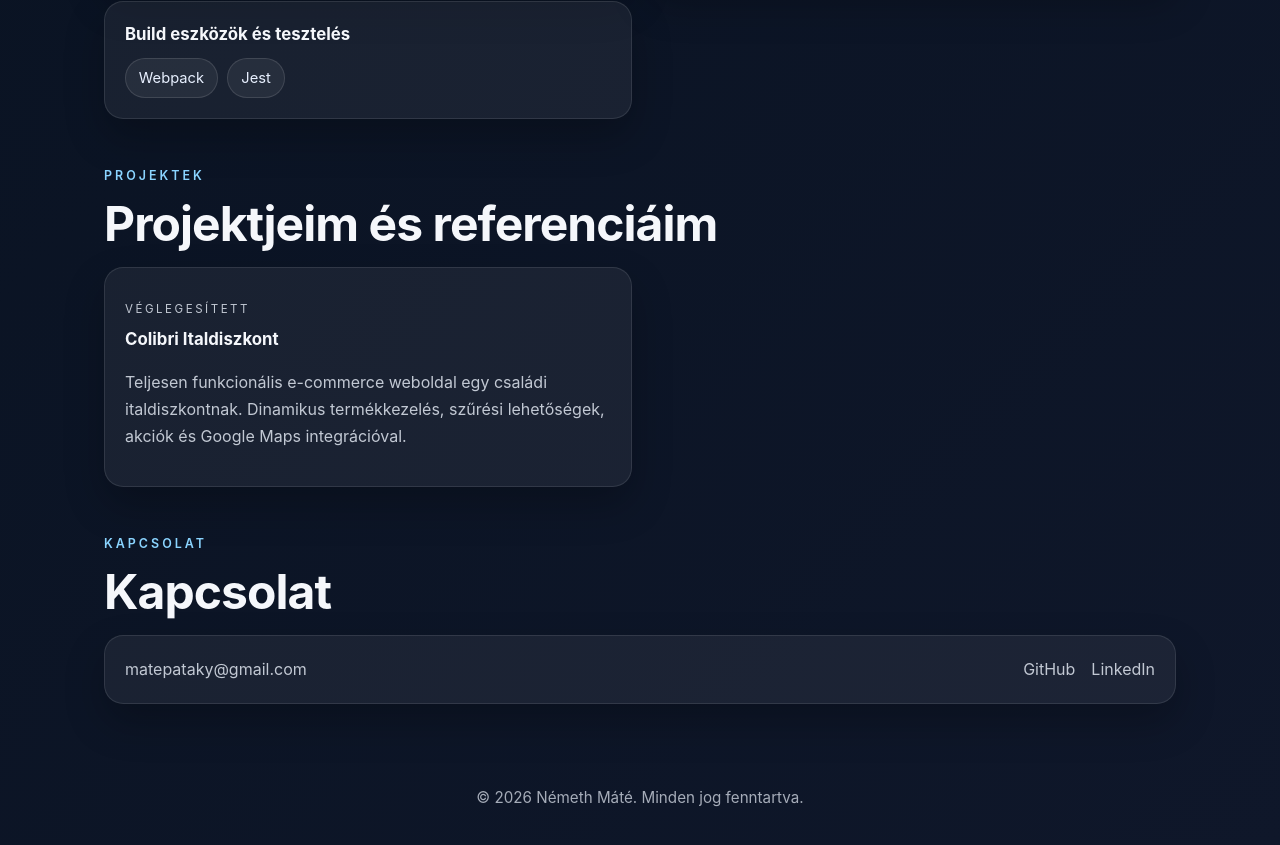
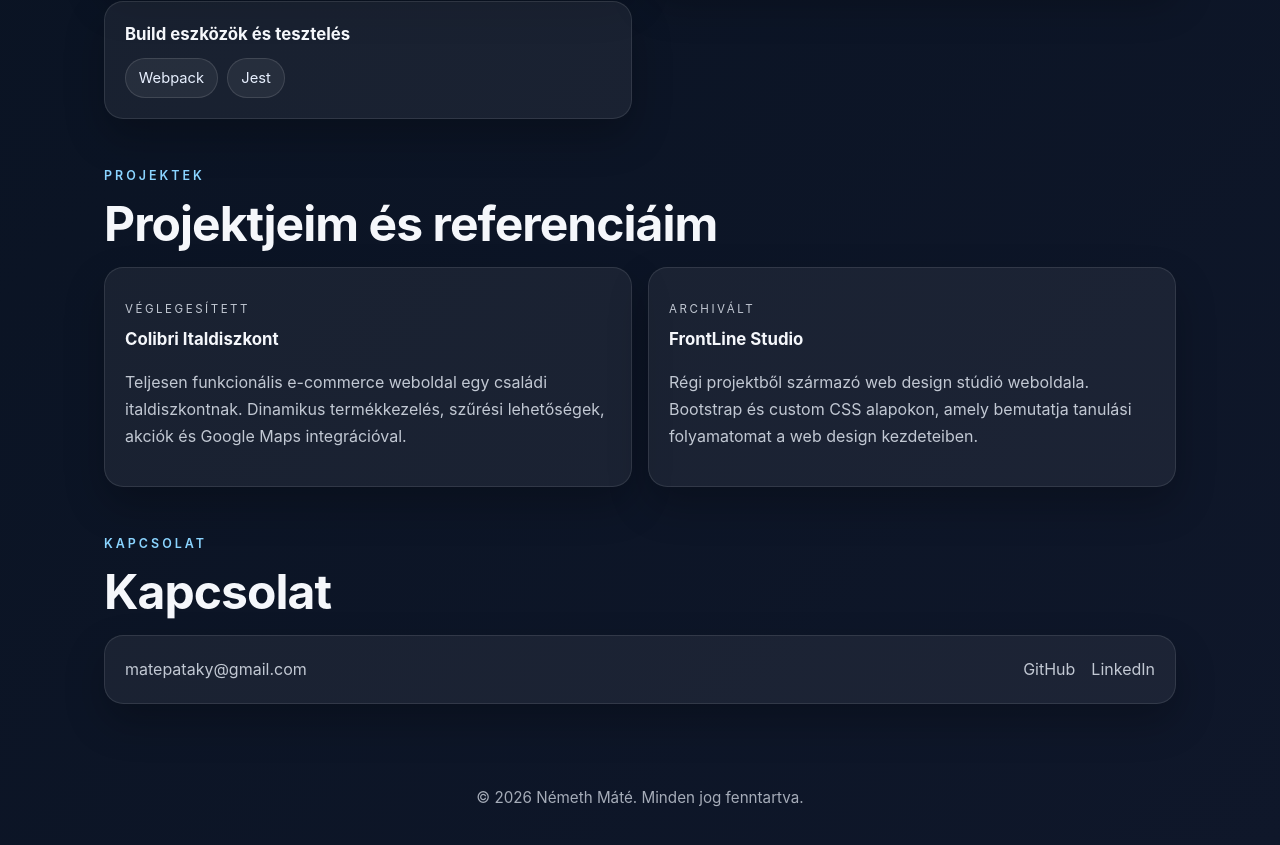
Before and after one commit to nmthmate/portfolio, an Angular app: page / in a window 1280 px wide. Shown: the part 1518-2363 px from the top of the page. Built offline with nearby package versions, Linux system fonts and the light colour scheme.

Commit message:
Add FrontLine Studio project to portfolio

```diff
--- a/src/app/app.ts
+++ b/src/app/app.ts
@@ -51,6 +51,11 @@ export class App {
       title: 'Colibri Italdiszkont',
       description: 'Teljesen funkcionális e-commerce weboldal egy családi italdiszkontnak. Dinamikus termékkezelés, szűrési lehetőségek, akciók és Google Maps integrációval.',
       status: 'Véglegesített'
+    },
+    {
+      title: 'FrontLine Studio',
+      description: 'Régi projektből származó web design stúdió weboldala. Bootstrap és custom CSS alapokon, amely bemutatja tanulási folyamatomat a web design kezdeteiben.',
+      status: 'Archivált'
     }
   ];
   readonly focusPoints = ['Angular', 'TypeScript', 'Felhasználóközpontú UX'];
```
